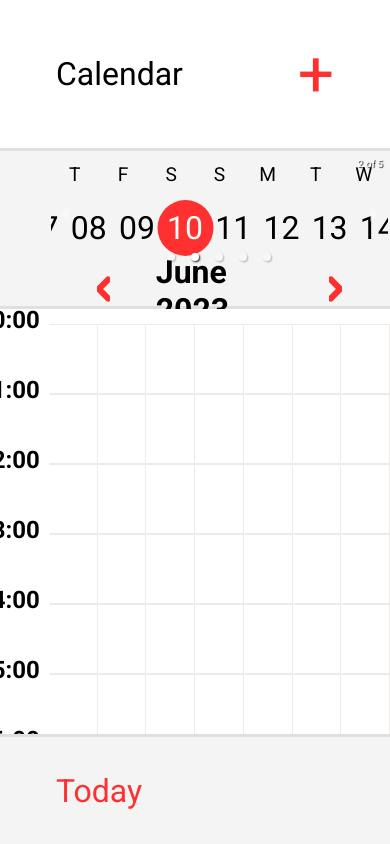
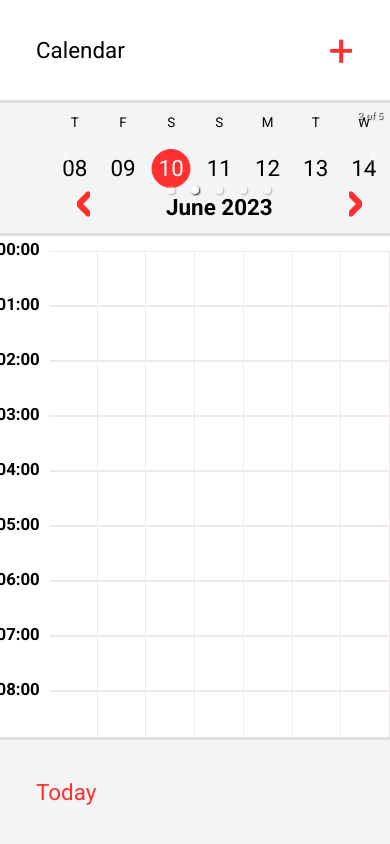
Before and after one commit to pirogHub/calendar, a React (Create React App) app: page / in a window 390 px wide. Built offline with nearby package versions, Linux system fonts and the light colour scheme.

Commit message:
responsive finished

```diff
--- a/src/App.css
+++ b/src/App.css
@@ -1,17 +1,21 @@
-/* .calendarWrapper {
-   max-width: 740px;
-   height: 100vh;
-   display: flex;
-   flex-direction: column;
-   margin-inline: auto;
-   position: relative;
-   overflow: hidden;
- }
- */
-
 .carousel-root {
   height: 120px;
   margin-bottom: -20px;
+
+
+  @media all and (max-width: 600px) {
+    height: 110px;
+  }
+
+  @media all and (max-width: 400px) {
+    height: 100px;
+  }
+
+  @media all and (max-width: 320px) {
+    height: 100px;
+  }
+
+
 }
 
 .control-dots {
--- a/src/components/CalendarHeader.jsx
+++ b/src/components/CalendarHeader.jsx
@@ -30,4 +30,17 @@ const StyledCalendarHeader = styled.header`
     /* background-color: #f00; */
     align-items: center;
 
+    @media all and (max-width: 600px) {
+        min-height: 110px;
+    }
+
+    @media all and (max-width: 400px) {
+        min-height: 100px;
+    }
+
+    @media all and (max-width: 320px) {
+        min-height: 80px;
+    }
+
+
 `
--- a/src/components/Footer.jsx
+++ b/src/components/Footer.jsx
@@ -44,7 +44,7 @@ margin-top: 15px;
         display: flex;
         justify-content: space-between;
         align-items: center;
-        height: 220px;
+        height: 230px;
         padding-inline:10px;
         background-color: ${props => props.theme.bg_color_additional};
         /* background-color: #f00; */
@@ -55,5 +55,16 @@ margin-top: 15px;
         border-color: ${props => props.theme.border_color_additional};
         /* border-color: #f00; */
 
+    @media all and (max-width: 600px) {
+         height: 220px;
+    }
+
+    @media all and (max-width: 400px) {
+         height: 180px;
+    }
+
+    @media all and (max-width: 320px) {
+         height: 160px;
+    }
 
     `
--- a/src/components/Hour/StyledHourItem.js
+++ b/src/components/Hour/StyledHourItem.js
@@ -34,4 +34,10 @@ top: -1.2rem;
     right: 8px;
     font-size: 1.5rem;
     }
+
+
+
+    @media all and (max-width: 465px) {
+        height: 55px;
+    }
 `
--- a/src/components/ui/StyledBtn.js
+++ b/src/components/ui/StyledBtn.js
@@ -6,7 +6,7 @@ export const StyledBtn = styled.button`
 
     padding: 5px 45px;
     color: var(--color);
-   font-size: ${props => props.$largeTxt ? props.theme.fzxl : props.theme.fz};
+    font-size: ${props => props.$largeTxt ? props.theme.fzxl : props.theme.fz};
     border: 1px solid transparent;
     transition: all .25s cubic-bezier(0.64, 0.3, 1, 1);;
     border-radius: 3px;
@@ -16,6 +16,7 @@ export const StyledBtn = styled.button`
         fill: var(--color);
         stroke: var(--color);
         color: var(--color);
+
     }
 
     &:hover {
@@ -26,4 +27,16 @@ export const StyledBtn = styled.button`
         color: ${props => props.theme.color_disabled};
         box-shadow: 0px 0px 3px ${props => props.theme.color_disabled_hover};
     }
+
+
+    @media all and (max-width: 500px) {
+        padding: 5px 35px;
+    }
+
+    @media all and (max-width: 390px) {
+        padding: 5px 25px;
+    }
+    @media all and (max-width: 300px) {
+        padding: 5px 15px;
+    }
 `
--- a/src/components/ui/WeekBar/Day.jsx
+++ b/src/components/ui/WeekBar/Day.jsx
@@ -1,6 +1,8 @@
 import dayjs from "dayjs"
 import { checkIsEqualDays } from "../../../util"
 import { styled } from "styled-components"
+
+import cn from "classnames"
 const Day = ({ day, rowIdx }) => {
 
   function getCurrentDayCtyle() {
@@ -16,12 +18,21 @@ const Day = ({ day, rowIdx }) => {
         {day.format("ddd")[0].toUpperCase()}
       </div>
 
-      <div className="day_num_wrapper">
+      <div
+        className={cn("day_num_wrapper", {
+          "currentDay": getCurrentDayCtyle()
+        })}
+      >
+        <div className="day_num_abs_container" >
 
           <DayNum
-          className={getCurrentDayCtyle() ? "currentDay" : ""}
+          // className={getCurrentDayCtyle() ? "currentDay" : ""}
           >{day.format("DD")}
           </DayNum>
+          <div
+            className="circle"
+          ></div>
+        </div>
       </div>
 
 
@@ -33,16 +44,32 @@ const Day = ({ day, rowIdx }) => {
 export default Day
 
 
+const DayNum = styled.span`
+
+    --fz: ${props => props.theme.fz.replace(/[^0-9]/g, "")};
+    display: inline-flex;
+
+    justify-content: center;
+    align-items: center;
+    font-size: calc(var(--fz) * 1rem);
+
+
+
+`
+
+
 const DayWrapper = styled.div`
     display: flex;
     flex-direction: column;
     justify-content: center;
     box-sizing: border-box;
     padding: 10px;
-    height: 120px;
+    height: 115px;
     /* font-size: 1.2rem; */
     font-size: ${props => props.theme.fzsm};
     padding-bottom: 0;
+    text-align:center;
+    position:relative;
 
     .day_name {
       flex: 1;
@@ -50,26 +77,64 @@ const DayWrapper = styled.div`
 
     .day_num_wrapper {
       flex: 2;
+
+      position: relative;
+
+      .day_num_abs_container{
+        position: absolute;
+        top: 0;
+        left: 0;
+        right: 0;
+        bottom: 0;
+        display: flex;
+        justify-content: center;
+        align-items: center;
+        text-align: center;
+      }
+      & .circle {
+        position: absolute;
+        z-index:-1;
+        width: 3.5rem;
+        height: 3.5rem;
+    }
     }
 
-`
-const DayNum = styled.span`
+    .day_num_wrapper.currentDay {
 
-    --fz: ${props => props.theme.fz.replace(/[^0-9]/g, "")};
+      ${DayNum} {
+      color: ${props => props.theme.color_active_invert};
+    }
 
-    display: inline-flex;
+     .circle {
+        position: absolute;
+        z-index:-1;
         width: 3.5rem;
         height: 3.5rem;
-    /* height: 3.5rem;
-    width: 3.5rem; */
-    justify-content: center;
-    align-items: center;
-    font-size: calc(var(--fz) * 1rem);
+        background: ${props => props.theme.color_active};
+        border-radius: 50px;
+        border: 1px solid ${props => props.theme.color_active};
+
+    }
 
 
-    &.currentDay {
-        background-color: ${props => props.theme.color_active};
-        border-radius: 50px;
-        color: ${props => props.theme.color_active_invert};
     }
+
+
+    @media all and (max-width: 600px) {
+      height: 90px;
+    }
+
+    @media all and (max-width: 400px) {
+      height: 90px;
+    }
+    @media all and (max-width: 360px) {
+      height: 75px;
+    }
+
+    @media all and (max-width: 320px) {
+      height: 70px;
+    }
+
+
+
 `
--- a/src/components/ui/WeekBar/Month.jsx
+++ b/src/components/ui/WeekBar/Month.jsx
@@ -29,7 +29,6 @@ const getConfigurableProps = () => ({
     centerSlidePercentage: 100
 });
 
-// export default function Month({ onChangeWeek, month }) {
 export default function Month() {
 
     const {
--- a/src/components/ui/WeekBar/MonthToggler.jsx
+++ b/src/components/ui/WeekBar/MonthToggler.jsx
@@ -45,6 +45,8 @@ const MonthTogglerWrapper = styled.div`
     .data_label {
     display: flex;
     align-items: center;
+    justify-content: center;
+    text-align: center;
     font-size: 2rem;
 }
 `
--- a/src/components/ui/WeekBar/WeekBar.jsx
+++ b/src/components/ui/WeekBar/WeekBar.jsx
@@ -19,7 +19,7 @@ export default function WeekBar() {
 }
 
 const WeekBarWrapper = styled.div`
-        min-height: 155px;
+    min-height: 155px;
     max-height: 155px;
 
     grid-template-columns: 100%;
@@ -27,4 +27,24 @@ const WeekBarWrapper = styled.div`
     /* max-width: 100%; */
     padding: 2px;
     box-sizing: border-box;
+
+    @media all and (max-width: 600px) {
+      min-height: 145px;
+    max-height: 145px;
+    }
+
+    @media all and (max-width: 500px) {
+      min-height: 130px;
+    max-height: 130px;
+    }
+    @media all and (max-width: 400px) {
+      min-height: 130px;
+    max-height: 130px;
+    }
+
+    @media all and (max-width: 320px) {
+      min-height: 125px;
+    max-height: 125px;
+    }
+
 `
--- a/src/context/ContextWrapper.js
+++ b/src/context/ContextWrapper.js
@@ -45,7 +45,7 @@ export default function ContextWrapper(props) {
     }
     const hourActivity_deleteAllHour = () => {
 
-        dispatchCalEvent({ type: "deleteAllHour", payload: selectedHour })
+        dispatchCalEvent({ type: "deleteAllHour", payload: { hourId: selectedHour } })
         setIsSelectedHourHasActivity(false)
         setSelectedHour(null)
     }
--- a/src/index.css
+++ b/src/index.css
@@ -8,3 +8,27 @@ button {
     margin: 0;
     padding: 0;
 }
+
+html {
+    font-size: 100%;
+
+    @media all and (max-width: 600px) {
+        font-size: 90%;
+    }
+
+    @media all and (max-width: 500px) {
+        font-size: 80%;
+    }
+
+    @media all and (max-width: 400px) {
+        font-size: 75%;
+    }
+
+    @media all and (max-width: 390px) {
+        font-size: 70%;
+    }
+
+    @media all and (max-width: 330px) {
+        font-size: 50%;
+    }
+}
```
Lines whose indentation alone changed are shown as unchanged.
